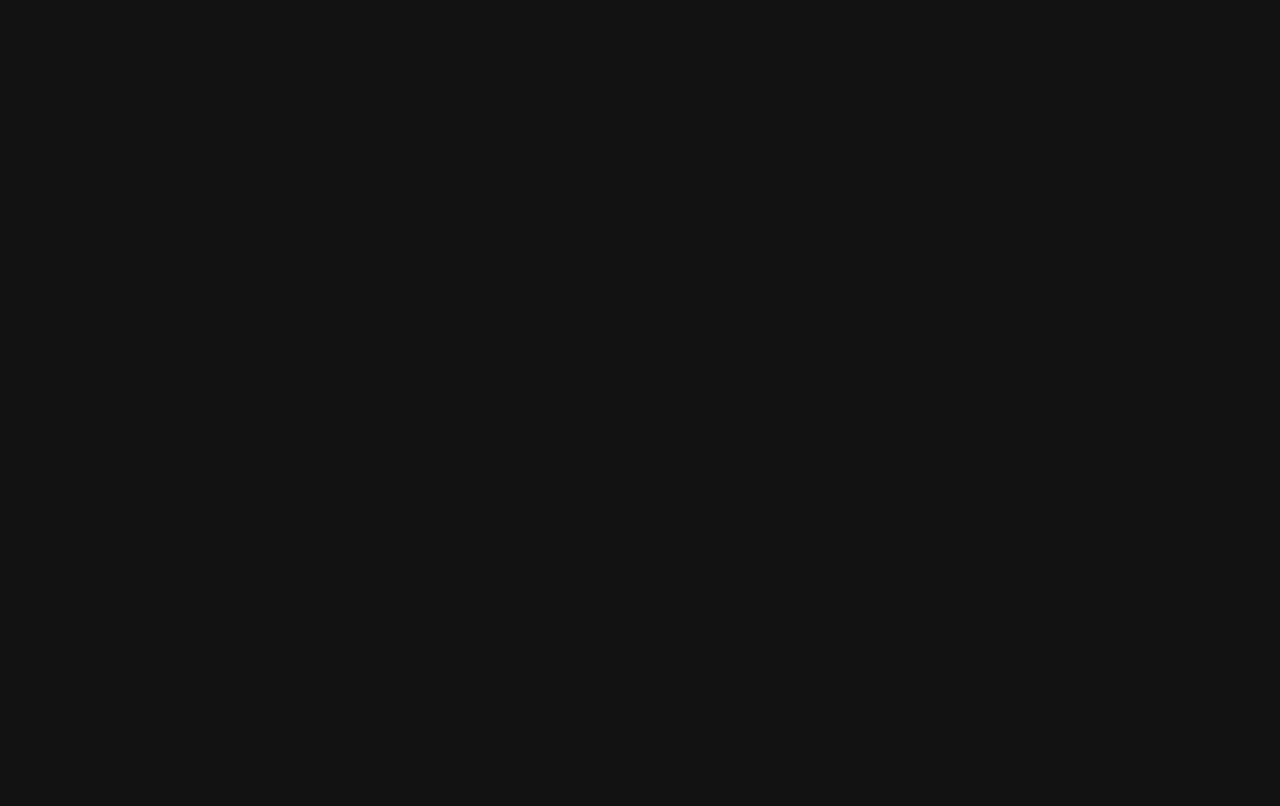
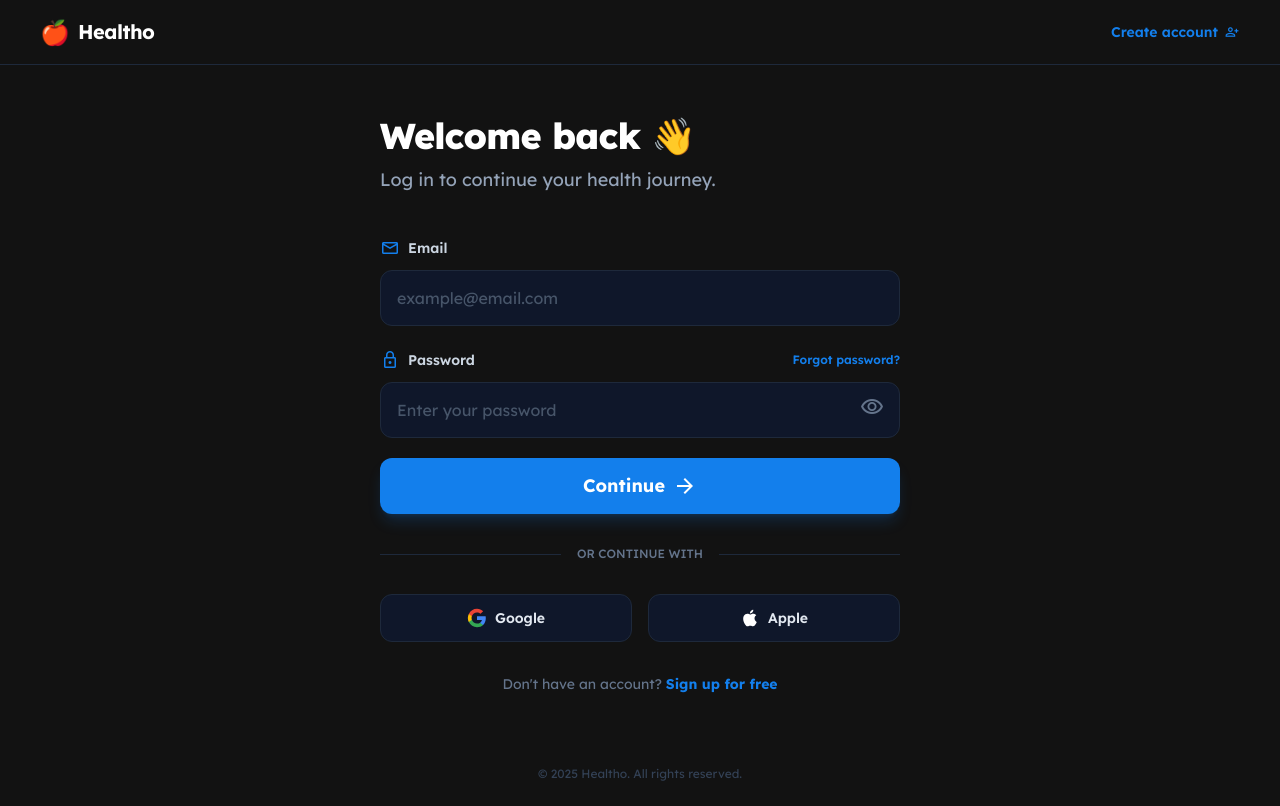
Before and after one commit to healtho-app/healtho, a React (Vite) app in the folder frontend/: page /login in a window 1280 px wide. Before the commit this address had no page. Built offline with nearby package versions, Linux system fonts and the light colour scheme.

Commit message:
Add Login page and wire / route to /login

```diff
--- a/frontend/src/App.jsx
+++ b/frontend/src/App.jsx
@@ -1,15 +1,17 @@
 import { Routes, Route, Navigate } from 'react-router-dom'
 import Dashboard from './pages/Dashboard'
+import Login     from './pages/Login'
 import Register  from './pages/Register'
 import Profile   from './pages/Profile'
 
 export default function App() {
   return (
     <Routes>
-      <Route path="/"          element={<Navigate to="/dashboard" replace />} />
-      <Route path="/dashboard" element={<Dashboard />} />
+      <Route path="/"          element={<Navigate to="/login" replace />} />
+      <Route path="/login"     element={<Login />} />
       <Route path="/register"  element={<Register />} />
       <Route path="/profile"   element={<Profile />} />
+      <Route path="/dashboard" element={<Dashboard />} />
     </Routes>
   )
 }
--- /dev/null
+++ b/frontend/src/pages/Login.jsx
@@ -0,0 +1,146 @@
+import { useState } from 'react'
+import { Link, useNavigate } from 'react-router-dom'
+import Header from '../components/Header'
+
+export default function Login() {
+  const navigate = useNavigate()
+  const [showPwd, setShowPwd] = useState(false)
+  const [form, setForm] = useState({ email: '', password: '' })
+
+  const set = (field) => (e) => setForm(f => ({ ...f, [field]: e.target.value }))
+
+  const submit = () => {
+    // TODO: replace with Supabase auth.signInWithPassword()
+    navigate('/dashboard')
+  }
+
+  return (
+    <div className="flex flex-col min-h-screen">
+      <Header
+        rightLabel="Create account"
+        rightTo="/register"
+        rightIcon="person_add"
+      />
+
+      <main className="flex-1 flex items-center justify-center px-4 py-12">
+        <div className="w-full max-w-[520px]">
+
+          {/* Heading */}
+          <div className="mb-10">
+            <h1 className="text-white text-4xl font-extrabold leading-tight tracking-tight">
+              Welcome back 👋
+            </h1>
+            <p className="text-slate-400 text-lg mt-2">
+              Log in to continue your health journey.
+            </p>
+          </div>
+
+          {/* Form */}
+          <div className="space-y-5">
+
+            {/* Email */}
+            <div className="flex flex-col gap-2">
+              <label className="text-slate-300 text-sm font-semibold flex items-center gap-2">
+                <span className="material-symbols-outlined text-primary text-xl">mail</span>
+                Email
+              </label>
+              <input
+                type="email"
+                value={form.email}
+                onChange={set('email')}
+                placeholder="example@email.com"
+                className="w-full bg-slate-900 border border-slate-800 rounded-xl h-14 px-4 text-base text-slate-100 placeholder:text-slate-600 focus:outline-none focus:border-primary focus:ring-2 focus:ring-primary/20 transition-all"
+              />
+            </div>
+
+            {/* Password */}
+            <div className="flex flex-col gap-2">
+              <div className="flex items-center justify-between">
+                <label className="text-slate-300 text-sm font-semibold flex items-center gap-2">
+                  <span className="material-symbols-outlined text-primary text-xl">lock</span>
+                  Password
+                </label>
+                <a href="#" className="text-primary text-xs font-semibold hover:underline">
+                  Forgot password?
+                </a>
+              </div>
+              <div className="relative">
+                <input
+                  type={showPwd ? 'text' : 'password'}
+                  value={form.password}
+                  onChange={set('password')}
+                  placeholder="Enter your password"
+                  className="w-full bg-slate-900 border border-slate-800 rounded-xl h-14 pl-4 pr-12 text-base text-slate-100 placeholder:text-slate-600 focus:outline-none focus:border-primary focus:ring-2 focus:ring-primary/20 transition-all"
+                />
+                <button
+                  type="button"
+                  onClick={() => setShowPwd(v => !v)}
+                  className="absolute right-4 top-1/2 -translate-y-1/2 text-slate-500 hover:text-slate-300 transition-colors"
+                >
+                  <span className="material-symbols-outlined">
+                    {showPwd ? 'visibility_off' : 'visibility'}
+                  </span>
+                </button>
+              </div>
+            </div>
+
+            {/* Submit */}
+            <button
+              onClick={submit}
+              className="w-full h-14 bg-primary hover:bg-primary-dark text-white rounded-xl font-bold text-lg shadow-lg shadow-primary/20 transition-all flex items-center justify-center gap-2 group"
+            >
+              Continue
+              <span className="material-symbols-outlined transition-transform group-hover:translate-x-1">
+                arrow_forward
+              </span>
+            </button>
+          </div>
+
+          {/* Divider */}
+          <div className="relative py-8">
+            <div className="absolute inset-0 flex items-center">
+              <div className="w-full border-t border-slate-800" />
+            </div>
+            <div className="relative flex justify-center text-xs uppercase">
+              <span className="bg-background-dark px-4 text-slate-500 font-medium">
+                Or continue with
+              </span>
+            </div>
+          </div>
+
+          {/* Social */}
+          <div className="grid grid-cols-2 gap-4">
+            <button className="flex items-center justify-center gap-2 h-12 rounded-xl border border-slate-800 bg-slate-900 hover:bg-slate-800 transition-colors">
+              <svg className="w-5 h-5" viewBox="0 0 24 24">
+                <path fill="#4285F4" d="M22.56 12.25c0-.78-.07-1.53-.2-2.25H12v4.26h5.92c-.26 1.37-1.04 2.53-2.21 3.31v2.77h3.57c2.08-1.92 3.28-4.74 3.28-8.09z"/>
+                <path fill="#34A853" d="M12 23c2.97 0 5.46-.98 7.28-2.66l-3.57-2.77c-.98.66-2.23 1.06-3.71 1.06-2.86 0-5.29-1.93-6.16-4.53H2.18v2.84C3.99 20.53 7.7 23 12 23z"/>
+                <path fill="#FBBC05" d="M5.84 14.09c-.22-.66-.35-1.36-.35-2.09s.13-1.43.35-2.09V7.07H2.18C1.43 8.55 1 10.22 1 12s.43 3.45 1.18 4.93l3.66-2.84z"/>
+                <path fill="#EA4335" d="M12 5.38c1.62 0 3.06.56 4.21 1.64l3.15-3.15C17.45 2.09 14.97 1 12 1 7.7 1 3.99 3.47 2.18 7.07l3.66 2.84c.87-2.6 3.3-4.53 6.16-4.53z"/>
+              </svg>
+              <span className="text-sm font-semibold text-slate-200">Google</span>
+            </button>
+            <button className="flex items-center justify-center gap-2 h-12 rounded-xl border border-slate-800 bg-slate-900 hover:bg-slate-800 transition-colors">
+              <svg className="w-5 h-5 fill-white" viewBox="0 0 24 24">
+                <path d="M18.71 19.5c-.83 1.24-1.71 2.45-3.05 2.47-1.34.03-1.77-.79-3.29-.79-1.53 0-2 .77-3.27.82-1.31.05-2.3-1.32-3.14-2.53C4.25 17 2.94 12.45 4.7 9.39c.87-1.52 2.43-2.48 4.12-2.51 1.28-.02 2.5.87 3.29.87.78 0 2.26-1.07 3.8-.91.65.03 2.47.26 3.64 1.98-.09.06-2.17 1.28-2.15 3.81.03 3.02 2.65 4.03 2.68 4.04-.03.07-.42 1.44-1.38 2.83M13 3.5c.73-.83 1.94-1.46 2.94-1.5.13 1.17-.34 2.35-1.04 3.19-.69.85-1.83 1.51-2.95 1.42-.15-1.15.41-2.35 1.05-3.11z"/>
+              </svg>
+              <span className="text-sm font-semibold text-slate-200">Apple</span>
+            </button>
+          </div>
+
+          {/* Footer link */}
+          <p className="text-center text-slate-500 text-sm mt-8">
+            Don't have an account?{' '}
+            <Link to="/register" className="text-primary font-bold hover:underline">
+              Sign up for free
+            </Link>
+          </p>
+
+        </div>
+      </main>
+
+      <footer className="py-6 px-6 text-center">
+        <p className="text-slate-700 text-xs">© 2025 Healtho. All rights reserved.</p>
+      </footer>
+    </div>
+  )
+}
```
